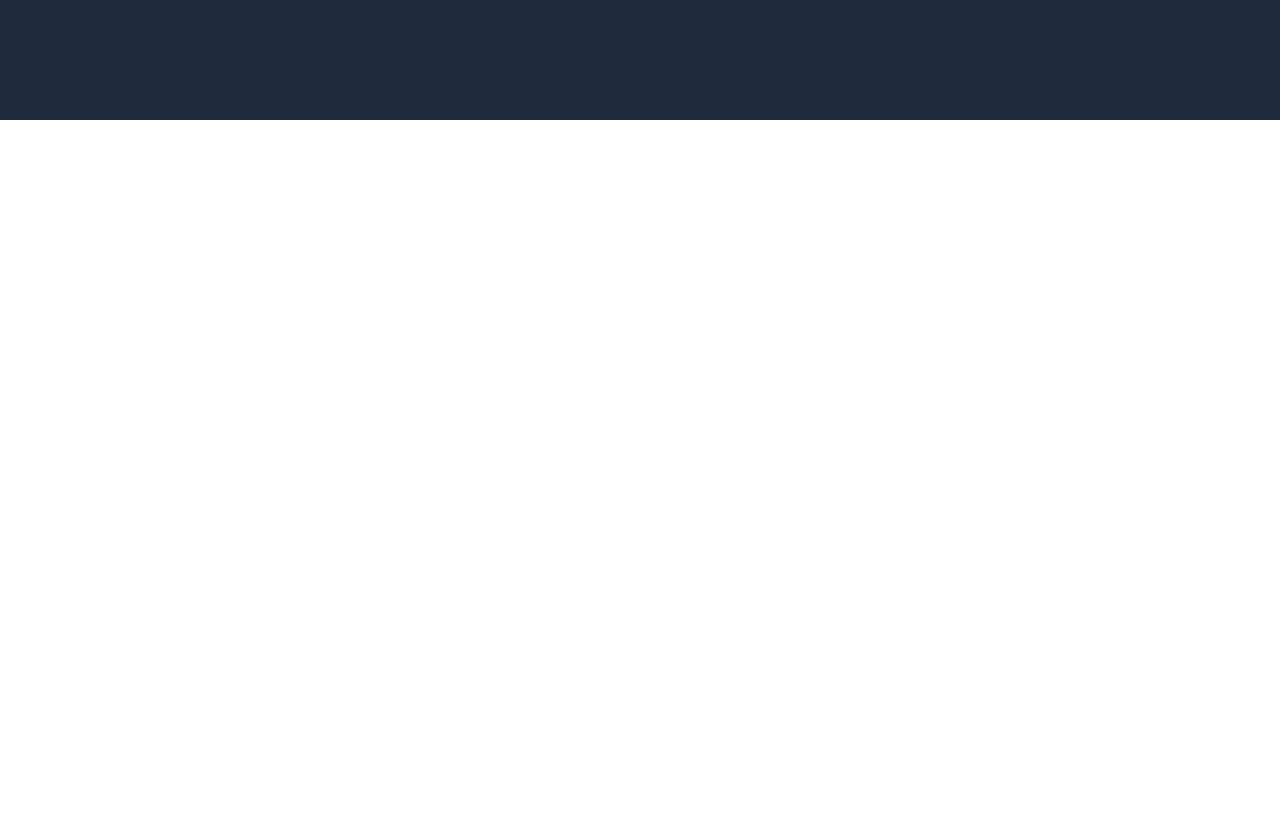
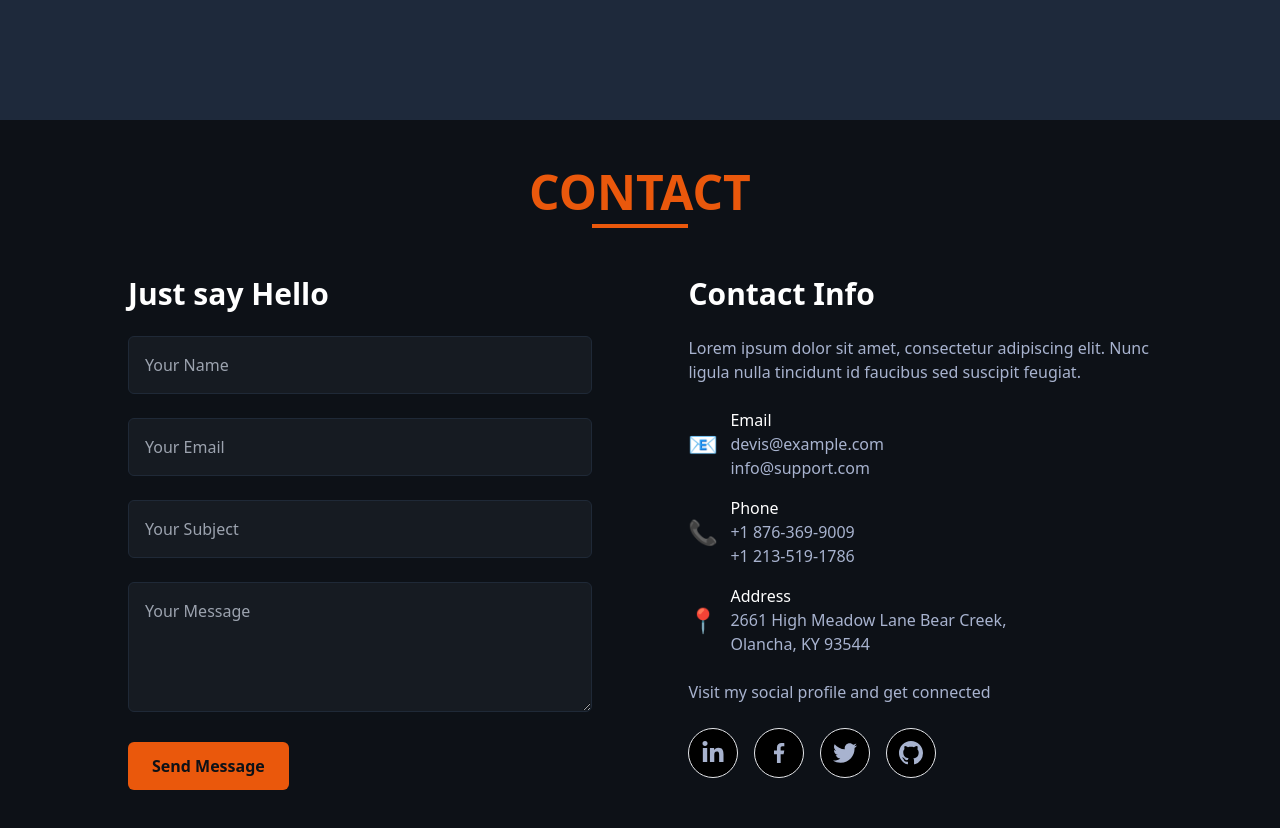
Before and after one commit to Sawon-52/Amin-portfolio, a React (Vite) app: page / in a window 1280 px wide. Shown: the part 760-1588 px from the top of the page. Before the commit the page ends 880 px from the top, so only its background shows below. Built offline with nearby package versions, Linux system fonts and the light colour scheme.

Commit message:
added contact page

```diff
--- /dev/null
+++ b/src/Components/ContactForm.jsx
@@ -0,0 +1,84 @@
+import React from "react";
+import { Link } from "react-router-dom";
+import { FaLinkedinIn } from "react-icons/fa6";
+import { GrFacebookOption } from "react-icons/gr";
+import { FaTwitter } from "react-icons/fa";
+import { VscGithubInverted } from "react-icons/vsc";
+
+const ContactForm = () => {
+  return (
+    <section className="bg-[#0d1117] text-white py-12 px-6 lg:px-32">
+      <div className="text-center mb-12">
+        <h1 className="text-5xl font-bold text-orange-600">CONTACT</h1>
+        <div className="border-b-4 border-orange-600 w-24 mx-auto mt-2"></div>
+      </div>
+
+      <div className="flex flex-col lg:flex-row lg:space-x-12">
+        {/* Left Section - Contact Form */}
+        <div className="w-full lg:w-1/2 space-y-6">
+          <h2 className="text-3xl font-semibold">Just say Hello</h2>
+          <input type="text" placeholder="Your Name" className="w-full bg-[#161b22] border border-[#1f2937] p-4 rounded-md focus:outline-orange-600" />
+          <input type="email" placeholder="Your Email" className="w-full bg-[#161b22] border border-[#1f2937] p-4 rounded-md focus:outline-orange-600" />
+          <input type="text" placeholder="Your Subject" className="w-full bg-[#161b22] border border-[#1f2937]  p-4 rounded-md focus:outline-orange-600" />
+          <textarea placeholder="Your Message" rows="4" className="w-full bg-[#161b22] border border-[#1f2937]  p-4 rounded-md focus:outline-orange-600"></textarea>
+          <button className="bg-orange-600 text-[#0d1117] px-6 py-3 rounded-md hover:bg-orange-500 font-semibold">Send Message</button>
+        </div>
+
+        {/* Vertical Divider */}
+        <div className="hidden lg:block w-px bg-[#1f2937] h-full mx-8"></div>
+
+        {/* Right Section - Contact Info */}
+        <div className="w-full lg:w-1/2 space-y-6 mt-8 lg:mt-0">
+          <h2 className="text-3xl font-semibold">Contact Info</h2>
+          <p className="text-[#a8b3cf]">Lorem ipsum dolor sit amet, consectetur adipiscing elit. Nunc ligula nulla tincidunt id faucibus sed suscipit feugiat.</p>
+          <div className="space-y-4">
+            <div className="flex items-center space-x-3">
+              <span className="text-2xl">📧</span>
+              <div>
+                <p>Email</p>
+                <p className="text-[#a8b3cf]">devis@example.com</p>
+                <p className="text-[#a8b3cf]">info@support.com</p>
+              </div>
+            </div>
+            <div className="flex items-center space-x-3">
+              <span className="text-2xl">📞</span>
+              <div>
+                <p>Phone</p>
+                <p className="text-[#a8b3cf]">+1 876-369-9009</p>
+                <p className="text-[#a8b3cf]">+1 213-519-1786</p>
+              </div>
+            </div>
+            <div className="flex items-center space-x-3">
+              <span className="text-2xl">📍</span>
+              <div>
+                <p>Address</p>
+                <p className="text-[#a8b3cf]">
+                  2661 High Meadow Lane Bear Creek,
+                  <br />
+                  Olancha, KY 93544
+                </p>
+              </div>
+            </div>
+          </div>
+          <p className="text-[#a8b3cf] mt-4">Visit my social profile and get connected</p>
+          <div className="flex space-x-4 text-xl text-[#a8b3cf]">
+            <Link className=" bg-black p-3 rounded-full border hover:px-16 duration-700 ease-in-out" to="#">
+              <FaLinkedinIn className="text-2xl " />
+            </Link>
+            <Link className=" bg-black p-3 rounded-full border hover:px-16 duration-700 ease-in-out" to="#">
+              <GrFacebookOption className="text-2xl " />
+            </Link>
+            <Link className=" bg-black p-3 rounded-full border hover:px-16 duration-700 ease-in-out" to="#">
+              <FaTwitter className="text-2xl " />
+            </Link>
+            <Link className=" bg-black p-3 rounded-full border hover:px-16 duration-700 ease-in-out" to="#">
+              <VscGithubInverted className="text-2xl " />
+            </Link>
+          </div>
+        </div>
+      </div>
+    </section>
+  );
+};
+
+export default ContactForm;
--- a/src/Components/Hero.jsx
+++ b/src/Components/Hero.jsx
@@ -39,6 +39,7 @@ const Hero = () => {
               <VscGithubInverted className="text-2xl " />
             </Link>
           </div>
+
         </div>
       </div>
     </div>
--- a/src/Pages/HomePage.jsx
+++ b/src/Pages/HomePage.jsx
@@ -2,12 +2,13 @@ import React from "react";
 import Header from "../Components/Header";
 import { Outlet } from "react-router-dom";
 import Hero from "../Components/Hero";
+import ContactForm from "../Components/ContactForm";
 
 const HomePage = () => {
   return (
     <div>
-      <div className="bg-slate-900 h-20 p-2 sticky top-0">
-        <div className="lg:w-[80%] mx-auto">
+      <div className="bg-slate-900 h-20 p-2 sticky top-0 z-50">
+        <div className="lg:w-[80%] mx-auto ">
           <Header />
         </div>
       </div>
@@ -15,6 +16,9 @@ const HomePage = () => {
         <div className="lg:w-[80%] mx-auto">
           <Hero />
         </div>
+        <section>
+          <ContactForm></ContactForm>
+        </section>
       </div>
     </div>
   );
```
